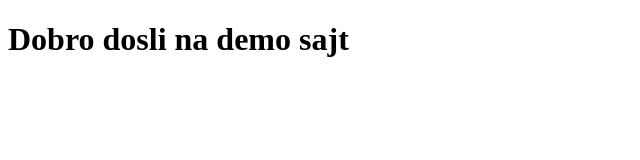
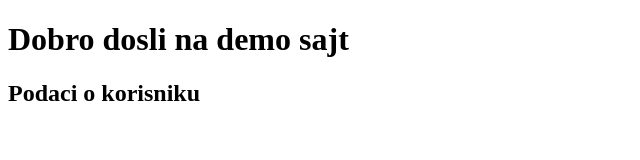
Before and after one commit to StrahinjaJagos/git-workshop-demo, a plain HTML site: page index.html in a window 1280 px wide. Shown: the whole page, without its empty margins (0-640 px from the left). Drawn offline with Linux system fonts and the light colour scheme.

Commit message:
Add section and header

```diff
--- a/index.html
+++ b/index.html
@@ -8,5 +8,9 @@
 <body>
     <h1>Dobro dosli na demo sajt</h1>
 
+    <section>
+        <h2>Podaci o korisniku</h2>
+
+    </section>
 </body>
 </html>
```
